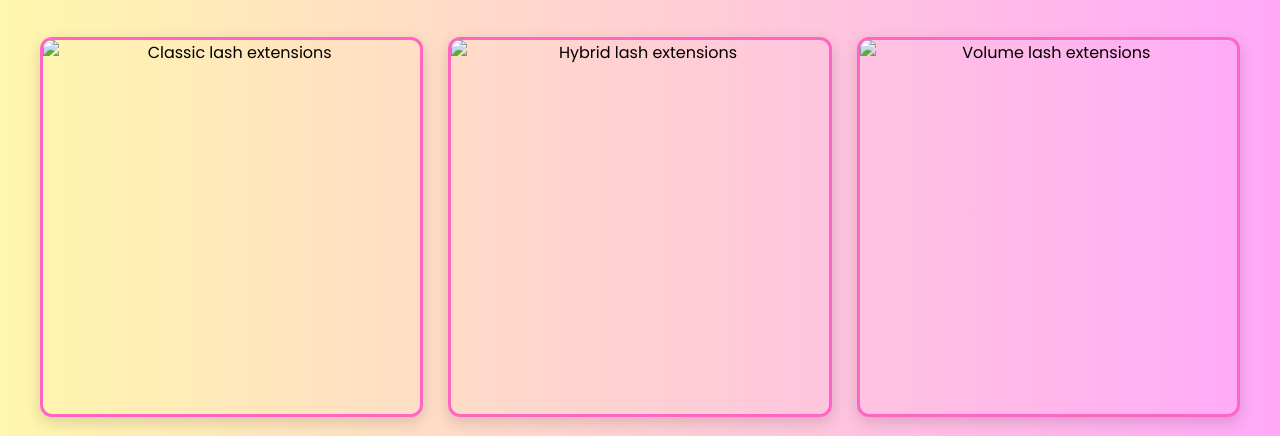
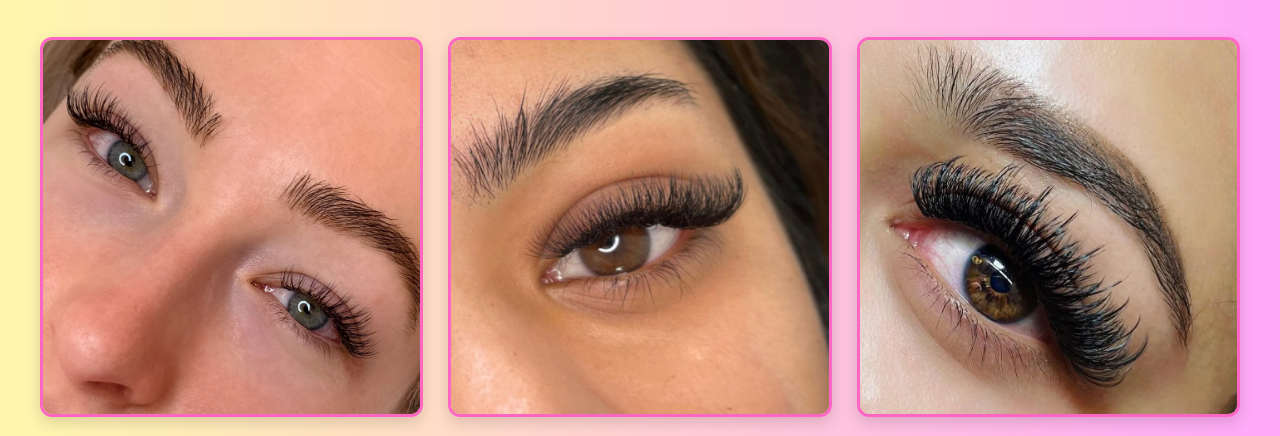
Before and after one commit to lelanimaika/Lashes-by-Lele, a plain HTML site: page services.html in a window 1280 px wide. Shown: the part 296-732 px from the top of the page. Drawn offline with nearby package versions, Linux system fonts and the light colour scheme.

Commit message:
Update services.html

```diff
--- a/services.html
+++ b/services.html
@@ -54,17 +54,17 @@ body{margin:0;background:linear-gradient(90deg,#fff7ad,#ffa9f9);font-family:'Pop
 <h2>OUR LASH SERVICES</h2>
 <div class="container">
 <div class="column">
-<img src="images/classic.webp" alt="Classic lash extensions">
+<img src="classic.webp" alt="Classic lash extensions">
 <p><strong>CLASSIC:</strong> A soft, natural looking style.</p>
 <a href="booking.html" class="button">BOOK NOW &rsaquo;</a>
 </div>
 <div class="column">
-<img src="images/hybrid.jpg" alt="Hybrid lash extensions">
+<img src="hybrid.jpg" alt="Hybrid lash extensions">
 <p><strong>HYBRID:</strong> A combination of classic and volume styles.</p>
 <a href="booking.html" class="button">BOOK NOW &rsaquo;</a>
 </div>
 <div class="column">
-<img src="images/volume.webp" alt="Volume lash extensions">
+<img src="volume.webp" alt="Volume lash extensions">
 <p><strong>VOLUME:</strong> A fuller, more dramatic look.</p>
 <a href="booking.html" class="button">BOOK NOW &rsaquo;</a>
 </div>
```
